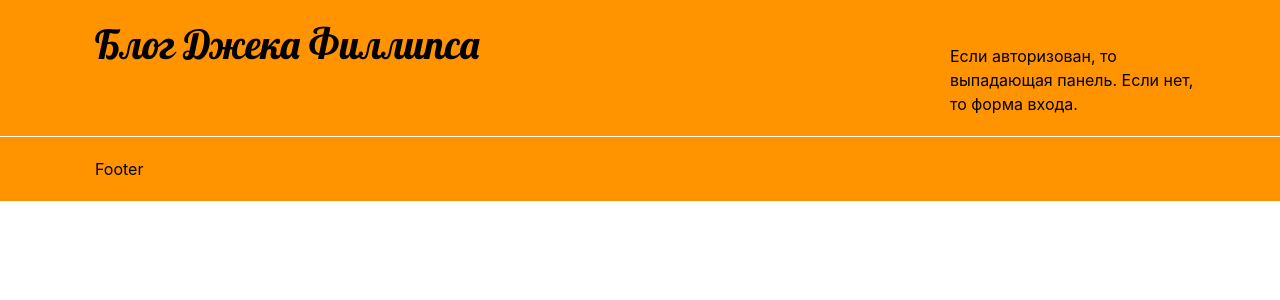
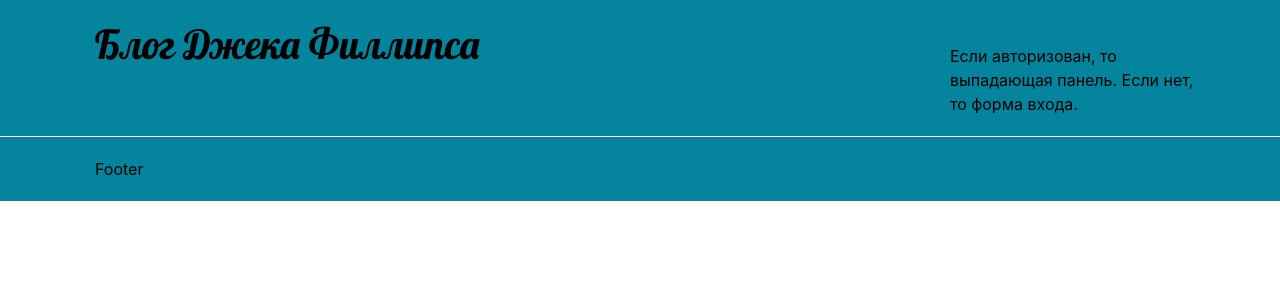
Before and after one commit to JackPhillipsspb/firstproject, a Django app: page / in a window 1280 px wide. Shown: the top 300 px of the page. Run offline with Django 3.2, Linux system fonts and the light colour scheme; data that the repository does not hold is empty; some libraries are stand-ins or nearby versions.

Commit message:
Cosmetic

```diff
--- a/myBlog/static/css/style.css
+++ b/myBlog/static/css/style.css
@@ -1,10 +1,11 @@
 .header {
 	font-family: 'Lobster';
 	color: #000;
+	padding-top: 10px;
 }
 
 h1 a {
-	color: #FCA205;
+	color: #1437AD;
 	font-family: 'Lobster';
 }
 
@@ -13,7 +14,7 @@ body {
 }
 
 .page_header {
-	background-color: #ff9400;
+	background-color: #04859D;
 	margin-top: 0;
 	margin-left: 0;
 	padding: 20px 20px 20px 40px;
--- a/myBlog/templates/myBlog/base.html
+++ b/myBlog/templates/myBlog/base.html
@@ -19,9 +19,7 @@
     	<div class="row">
     		<div class="col-6">
             	<h1><a href="/" class="header">Блог Джека Филлипса</a></h1>
-            	{% if user.is_authenticated %}
-        	   		<a href="{% url 'post_new' %}" class="top-menu"><span class="badge badge-dark">Add</span></a>
-            	{% endif %}
+
         	</div>
             <div class="col-sm">
 
@@ -29,6 +27,9 @@
             <div class="col-sm">
                 {{ user.username }}<br>
                 Если авторизован, то выпадающая панель. Если нет, то форма входа.
+                {% if user.is_authenticated %}
+        	   		<a href="{% url 'post_new' %}" class="top-menu"><span class="badge badge-dark">Add</span></a>
+            	{% endif %}
             </div>
             </div>
 		</div>
```
